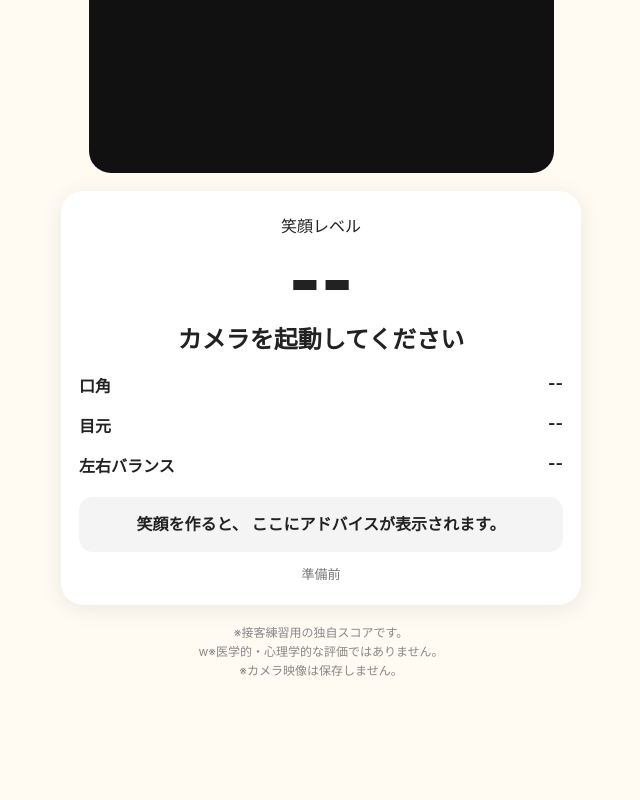
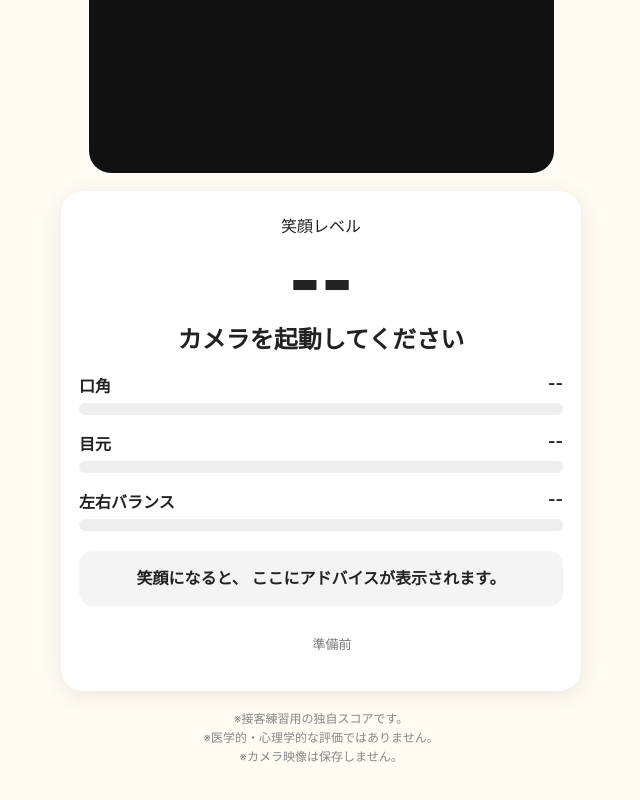
Before and after one commit to cifg1107-hue/smile-trainer-v3, a plain HTML site: page index.html in a window 1280 px wide. Shown: the part 640-1440 px from the top of the page, without its empty margins (319-959 px from the left). Before the commit the page ends 1360 px from the top, so only its background shows below. Drawn offline with Linux system fonts and the light colour scheme.

Commit message:
Update index.html

```diff
--- a/index.html
+++ b/index.html
@@ -118,8 +118,7 @@
       margin-top: 12px;
       font-size: 13px;
       color: #777;
-    }
-          min-height: 20px;
+      min-height: 20px;
       white-space: pre-wrap;
     }
 
@@ -209,7 +208,7 @@
     </div>
 
     <div id="advice">
-      笑顔を作ると、
+      笑顔になると、
       ここにアドバイスが表示されます。
     </div>
 
@@ -221,7 +220,7 @@
 
   <div class="note">
     ※接客練習用の独自スコアです。<br>
-    w※医学的・心理学的な評価ではありません。<br>
+    ※医学的・心理学的な評価ではありません。<br>
     ※カメラ映像は保存しません。
   </div>
 
@@ -357,7 +356,7 @@ async function prepareAI() {
     );
 
   statusEl.textContent =
-    "準備OK。笑ってみてください 😊";
+    "準備OK。笑ってみてください！";
 
 }
 
@@ -448,7 +447,7 @@ function updateResult(categories) {
 
     total =
       Math.min(total, 72);
-  ｝
+  }
       if (eyeScore < 35) {
 
     total =
```
